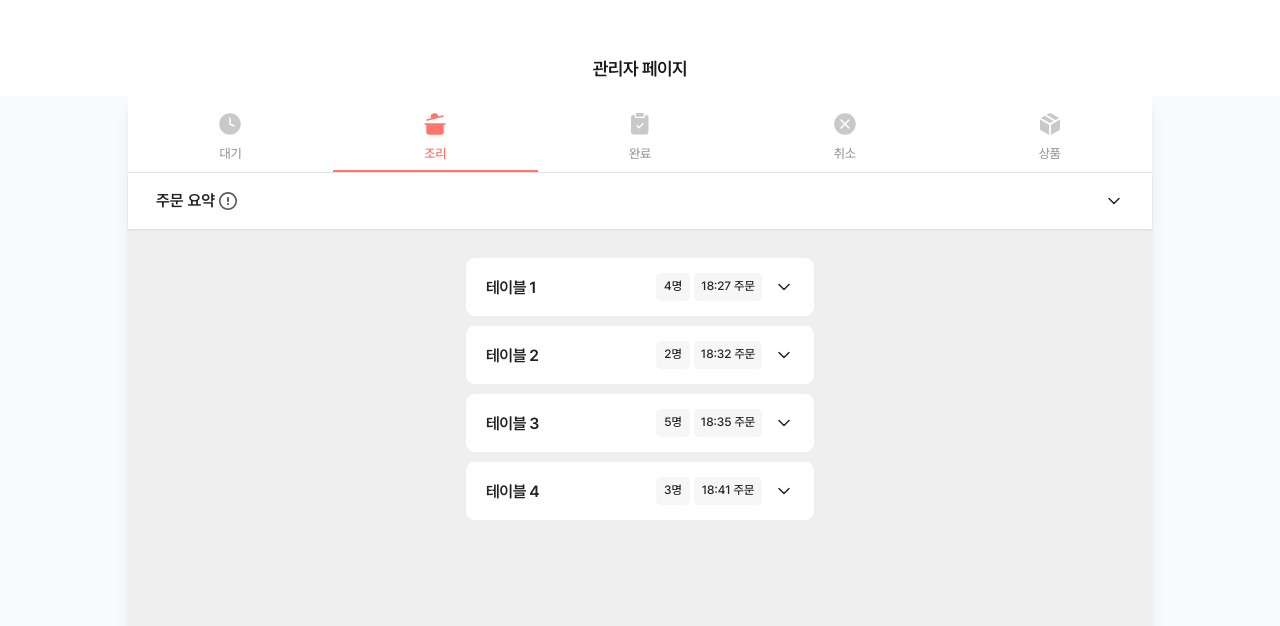
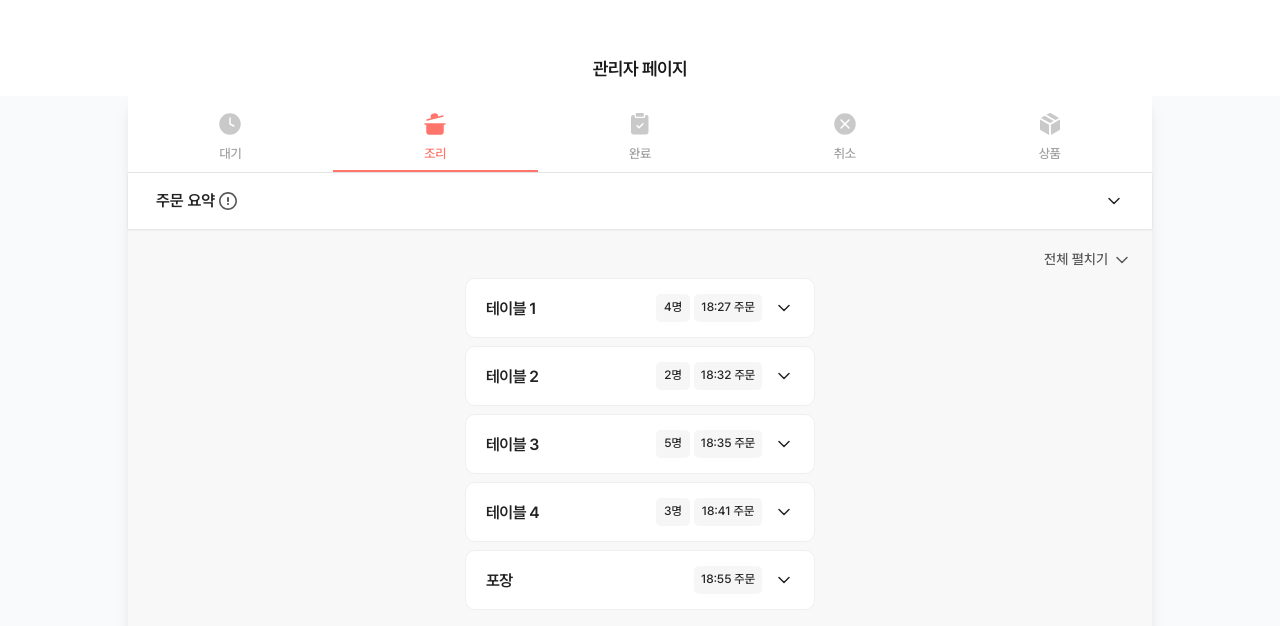
Before and after one commit to LikeLion-SKU/festival-fe, a React (Vite) app: page /admin/cooking in a window 1280 px wide. Shown: the top 626 px of the page. Built offline with nearby package versions, Linux system fonts and the light colour scheme.

Commit message:
🎨 Design: 전체 펼치기 추가 및 더미데이터 포장 추가

```diff
--- a/src/components/Admin/OrderCard.jsx
+++ b/src/components/Admin/OrderCard.jsx
@@ -19,13 +19,22 @@ export default function OrderCard({
   onCancel,
   checkedItems: checkedItemsProp,
   onToggleItem,
+  isOpen: isOpenProp,
+  onOpenChange,
 }) {
-  const [isOpen, setIsOpen] = useState(false);
+  const [internalOpen, setInternalOpen] = useState(false);
   const [internalChecked, setInternalChecked] = useState(() => new Set());
 
   const isCooking = variant === 'cooking';
+  const isOpenControlled = isOpenProp !== undefined;
+  const isOpen = isOpenControlled ? isOpenProp : internalOpen;
   const isControlled = checkedItemsProp !== undefined;
   const checkedItems = isControlled ? checkedItemsProp : internalChecked;
+
+  const toggleOpen = () => {
+    if (isOpenControlled) onOpenChange?.(!isOpen);
+    else setInternalOpen((v) => !v);
+  };
 
   const toggleChecked = (idx) => {
     if (isControlled) {
@@ -48,16 +57,18 @@ export default function OrderCard({
     >
       <div className="flex h-7 w-full items-center justify-between">
         <p className="text-[16px] font-semibold leading-6.75 tracking-[-0.5px] text-[#222]">
-          테이블 {tableNumber}
+          {tableNumber != 0 ? `테이블 ${tableNumber}` : '포장'}
         </p>
         <div className="flex items-center justify-end gap-3">
           {!isOpen && (
             <div className="flex items-center gap-1">
+              {tableNumber != 0 && (
                 <div className="flex h-7 min-w-8.5 items-center justify-center rounded-[5px] bg-[#F6F6F6] px-2 py-1">
                   <p className="text-[12px] font-medium leading-[1.6] text-[#252525]">
                     {peopleCount}명
                   </p>
                 </div>
+              )}
               <div className="flex h-7 max-w-17 items-center justify-center rounded-[5px] bg-[#F6F6F6] px-2 py-1">
                 <p className="whitespace-nowrap text-[12px] font-medium leading-[1.6] text-[#252525]">
                   {orderTime} 주문
@@ -67,7 +78,7 @@ export default function OrderCard({
           )}
           <button
             type="button"
-            onClick={() => setIsOpen(!isOpen)}
+            onClick={toggleOpen}
             aria-label={isOpen ? '주문 상세 닫기' : '주문 상세 보기'}
             className="flex size-5 flex-col items-start"
           >
@@ -83,7 +94,9 @@ export default function OrderCard({
           <div className="flex h-14 w-full items-center justify-between">
             <div className="flex items-center gap-4 text-[14px] text-[#353535]">
               <span className="font-semibold tracking-[-0.35px]">{customerName}</span>
+              {tableNumber != 0 && (
                 <span className="font-medium tracking-[-0.42px]">{peopleCount}명</span>
+              )}
               <span className="font-medium">{phone}</span>
             </div>
             <span className="whitespace-nowrap text-[12px] font-medium text-[#7F7F7F]">
--- a/src/constants/orderDummyData.js
+++ b/src/constants/orderDummyData.js
@@ -52,4 +52,17 @@ export const orderData = [
     ],
     totalAmount: 12000,
   },
+  {
+    id: 5,
+    tableNumber: 0,
+    peopleCount: null,
+    orderTime: '18:55',
+    customerName: '최멋사',
+    phone: '010-4567-8901',
+    items: [
+      { name: '주먹밥', quantity: 3, price: 6000 },
+      { name: '음료수', quantity: 3, price: 6000 },
+    ],
+    totalAmount: 12000,
+  },
 ];
--- a/src/pages/admin/CookingMenu.jsx
+++ b/src/pages/admin/CookingMenu.jsx
@@ -16,9 +16,25 @@ export default function CookingMenu() {
   const [modal, setModal] = useState(null);
   const [reason, setReason] = useState(null);
   const [summaryOpen, setSummaryOpen] = useState(false);
+  const [expandedIds, setExpandedIds] = useState(() => new Set());
   const [checkedMap, setCheckedMap] = useState(() =>
     Object.fromEntries(orderData.map((d) => [d.id, new Set()]))
   );
+
+  const allExpanded = orderData.length > 0 && expandedIds.size === orderData.length;
+
+  const toggleAll = () => {
+    setExpandedIds(allExpanded ? new Set() : new Set(orderData.map((d) => d.id)));
+  };
+
+  const toggleOne = (id, open) => {
+    setExpandedIds((prev) => {
+      const next = new Set(prev);
+      if (open) next.add(id);
+      else next.delete(id);
+      return next;
+    });
+  };
 
   const toggleItem = (orderId, idx) => {
     setCheckedMap((prev) => {
@@ -52,7 +68,7 @@ export default function CookingMenu() {
   };
 
   return (
-    <div className="flex flex-col w-full h-full bg-[#EFEFEF] items-center pb-7">
+    <div className="flex flex-col w-full h-full bg-[#f8f8f8] items-center pb-7">
       <div className="flex w-full flex-col bg-white px-5 py-2 shadow-[0_1px_2px_0_rgba(0,0,0,0.1)]">
         <button
           type="button"
@@ -81,7 +97,16 @@ export default function CookingMenu() {
         )}
       </div>
 
-      <div className="pt-7" />
+      <button
+        type="button"
+        onClick={toggleAll}
+        className="flex items-center gap-1 mt-5 ml-auto mr-5 text-[14px] font-medium text-deep-gray"
+      >
+        {allExpanded ? '전체 접기' : '전체 펼치기'}
+        <OpenButton open={allExpanded} color="#595959" />
+      </button>
+
+      <div className="pt-2" />
 
       {orderData.length > 0 ? (
         <div className="flex flex-col gap-2 overflow-auto no-scrollbar">
@@ -98,6 +123,8 @@ export default function CookingMenu() {
               totalAmount={data.totalAmount}
               checkedItems={checkedMap[data.id]}
               onToggleItem={(idx) => toggleItem(data.id, idx)}
+              isOpen={expandedIds.has(data.id)}
+              onOpenChange={(o) => toggleOne(data.id, o)}
               onConfirm={handleConfirm}
               onCancel={() => setModal('cancelReason')}
             />
```
Lines whose indentation alone changed are shown as unchanged.
